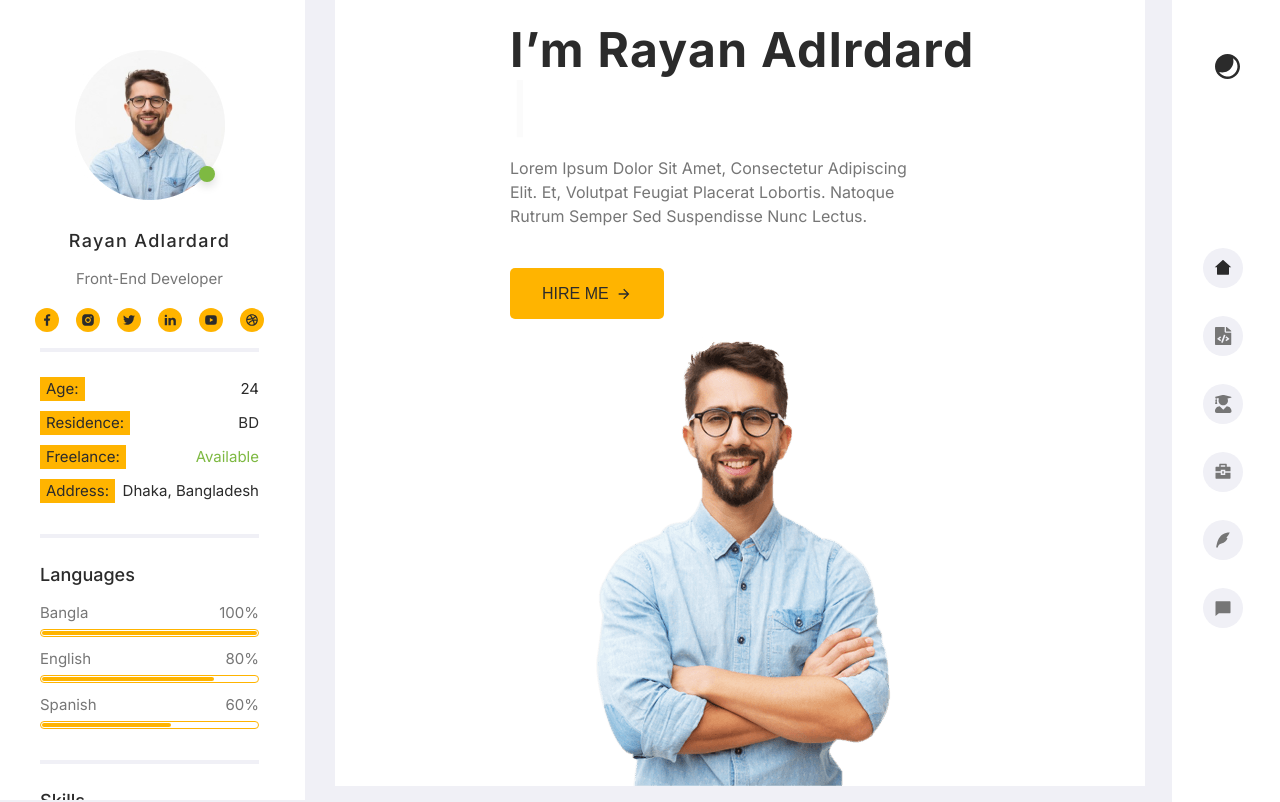
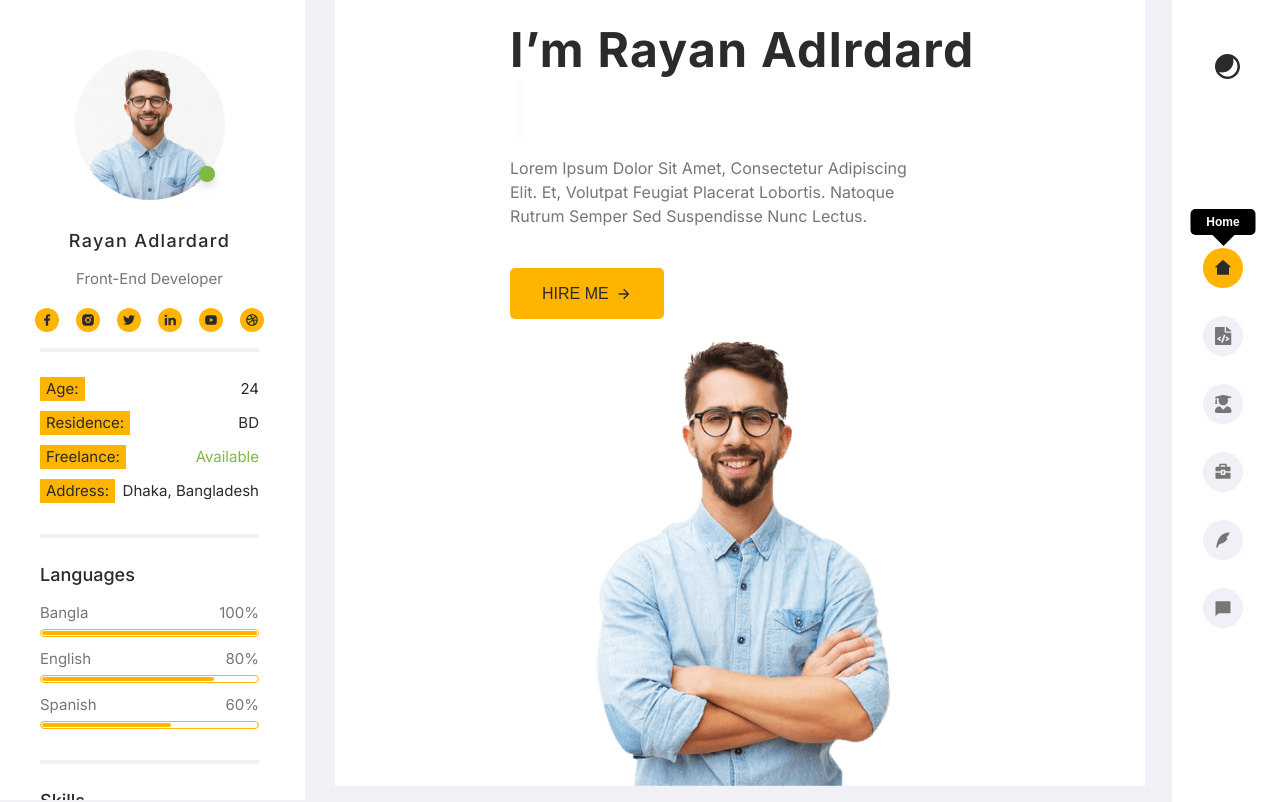
Before and after one commit to KatyKartasava/Project-12, a React app: page / in a window 1280 px wide. Shown: the top 802 px of the page. Built offline with nearby package versions, Linux system fonts and the light colour scheme.

Commit message:
Tooltip styled

```diff
--- /dev/null
+++ b/src/components/tabMenu/TabMenu.tsx
@@ -0,0 +1,33 @@
+import { S } from "../../layout/header/headerMenu/HeaderMenu_Styles";
+import React from "react";
+import { Icon } from "../icon/Icon";
+
+export type TabsStatusType = 'home' | 'services' | 'cv' | 'portfolio' | 'blog' | 'contact';
+
+type TabMenuProps = {
+    listItems: Array<{ title: string; type: TabsStatusType; href: string }>;
+    changeFilterStatus: (value: TabsStatusType) => void;
+    activeSection: string;
+};
+
+export const TabMenu: React.FC<TabMenuProps> = ({ listItems, changeFilterStatus, activeSection }) => {
+    return (
+        <S.ListItem>
+            {listItems.map((item) => (
+                <S.IconWrapper key={item.href}>
+                    <S.Item active={activeSection === item.href}>
+                        <S.Link
+                            as="button"
+                            onClick={() => changeFilterStatus(item.type)}
+                        >
+                            <Icon iconId={item.href} width="18" height="18" viewBox="0 0 18 18" />
+                            <S.Tooltip active={activeSection === item.href}>
+                                {item.title}
+                            </S.Tooltip>
+                        </S.Link>
+                    </S.Item>
+                </S.IconWrapper>
+            ))}
+        </S.ListItem>
+    );
+};
--- a/src/layout/header/headerMenu/HeaderMenu_Styles.ts
+++ b/src/layout/header/headerMenu/HeaderMenu_Styles.ts
@@ -4,7 +4,28 @@ import {FlexWrapper} from "../../../components/FlexWrapper";
 import {Button} from "../../../components/button/Button";
 import {MainTitle, Name} from "../../sections/main/Main_Styles";
 
-const Tooltip = styled.div`
+const IconWrapper = styled.div`
+    position: relative;
+    display: inline-block;
+    cursor: pointer;
+`
+
+const ListItem = styled.ul`
+    ${IconWrapper} + ${IconWrapper} {
+        margin-top: 43px;
+
+        @media ${theme.media.tablet} {
+            margin-top: 0;
+            margin-left: 33px;
+        }
+    }
+
+    @media ${theme.media.tablet} {
+        display: flex;
+    }
+`
+
+const Tooltip = styled.div<{ active?: boolean }>`
     position: absolute;
     width: 65px;
     text-align: center;
@@ -23,6 +44,11 @@ const Tooltip = styled.div`
     z-index: 10;
     border-radius: 5px;
 
+    ${({ active }) => active && css`
+        opacity: 1;
+        pointer-events: auto;
+    `}
+
     &:after {
         position: absolute;
         content: "";
@@ -35,36 +61,15 @@ const Tooltip = styled.div`
     }
 `
 
-const IconWrapper = styled.div`
+const Item = styled.li<{ active?: boolean }>`
     position: relative;
-    display: inline-block;
-    cursor: pointer;
+    z-index: 1;
+    text-align: center;
 
     &:hover ${Tooltip} {
         opacity: 1;
         pointer-events: auto;
     }
-`
-
-const ListItem = styled.ul`
-    ${IconWrapper} + ${IconWrapper} {
-        margin-top: 43px;
-
-        @media ${theme.media.tablet} {
-            margin-top: 0;
-            margin-left: 33px;
-        }
-    }
-
-    @media ${theme.media.tablet} {
-        display: flex;
-    }
-`
-
-const Item = styled.li`
-    position: relative;
-    z-index: 1;
-    text-align: center;
 
     &::before {
         content: "";
@@ -73,16 +78,20 @@ const Item = styled.li`
         height: 40px;
         background-color: ${theme.colors.secondaryBg};
         border-radius: 50%;
+        transition: background-color 0.2s;
 
         position: absolute;
         left: 50%;
         top: 50%;
         transform: translate(-50%, -50%);
         z-index: -1;
-        transform-origin: top left;
+
+        ${props => props.active && css`
+            background-color: ${theme.colors.accent};
+        `}
     }
 
-    &:hover:before {
+    &:hover::before {
         background-color: ${theme.colors.accent};
     }
 `
--- a/src/layout/header/headerMenu/rightMenu/RightMenu.tsx
+++ b/src/layout/header/headerMenu/rightMenu/RightMenu.tsx
@@ -1,36 +1,34 @@
-import React from 'react';
+import React, { useState } from 'react';
 import { Icon } from "../../../../components/icon/Icon";
 import { S } from "../HeaderMenu_Styles";
+import {TabMenu, TabsStatusType} from "../../../../components/tabMenu/TabMenu";
 
-// const listItems = ['home', 'services', 'cv', 'portfolio', 'blog', 'contact'];
-
-const listItems = [
-    {title: 'Home', href: 'home'},
-    {title: 'Services', href: 'services'},
-    {title: 'CV', href: 'cv'},
-    {title: 'Portfolio', href: 'portfolio'},
-    {title: 'Blog', href: 'blog'},
-    {title: 'Contact', href: 'contact'}
+const listItems: { title: string; href: string; type: TabsStatusType }[]  = [
+    { title: 'Home', href: 'home', type: 'home' },
+    { title: 'Services', href: 'services', type: 'services' },
+    { title: 'CV', href: 'cv', type: 'cv' },
+    { title: 'Portfolio', href: 'portfolio', type: 'portfolio' },
+    { title: 'Blog', href: 'blog', type: 'blog' },
+    { title: 'Contact', href: 'contact', type: 'contact' },
 ];
 
 export const RightMenu: React.FC = () => {
+    const [activeSection, setActiveSection] = useState<string>('home');
+
+    function changeFilterStatus(value: TabsStatusType) {
+        setActiveSection(value);
+    }
+
     return (
         <S.RightMenu>
             <S.ThemeButton>
-                <Icon iconId={'contrast'} width={'30'} height={'30'} viewBox={'0 0 30 30'} />
+                <Icon iconId="contrast" width="30" height="30" viewBox="0 0 30 30" />
             </S.ThemeButton>
-            <S.ListItem>
-                {listItems.map((item, index) => (
-                    <S.IconWrapper>
-                        <S.Item key={index}>
-                            <S.Link href={`#${item}`}>
-                                <Icon iconId={item.href} width={'18'} height={'18'} viewBox={'0 0 18 18'} />
-                            </S.Link>
-                        </S.Item>
-                        <S.Tooltip>{item.title}</S.Tooltip>
-                    </S.IconWrapper>
-                ))}
-            </S.ListItem>
+            <TabMenu
+                listItems={listItems}
+                activeSection={activeSection}
+                changeFilterStatus={changeFilterStatus}
+            />
         </S.RightMenu>
     );
 };
--- a/src/styles/Global.styled.ts
+++ b/src/styles/Global.styled.ts
@@ -8,6 +8,10 @@ export const GlobalStyled = createGlobalStyle `
         margin: 0;
         padding: 0;
         box-sizing: border-box;
+    }
+
+    html {
+        scroll-behavior: smooth;
     }
 
     body {
```
